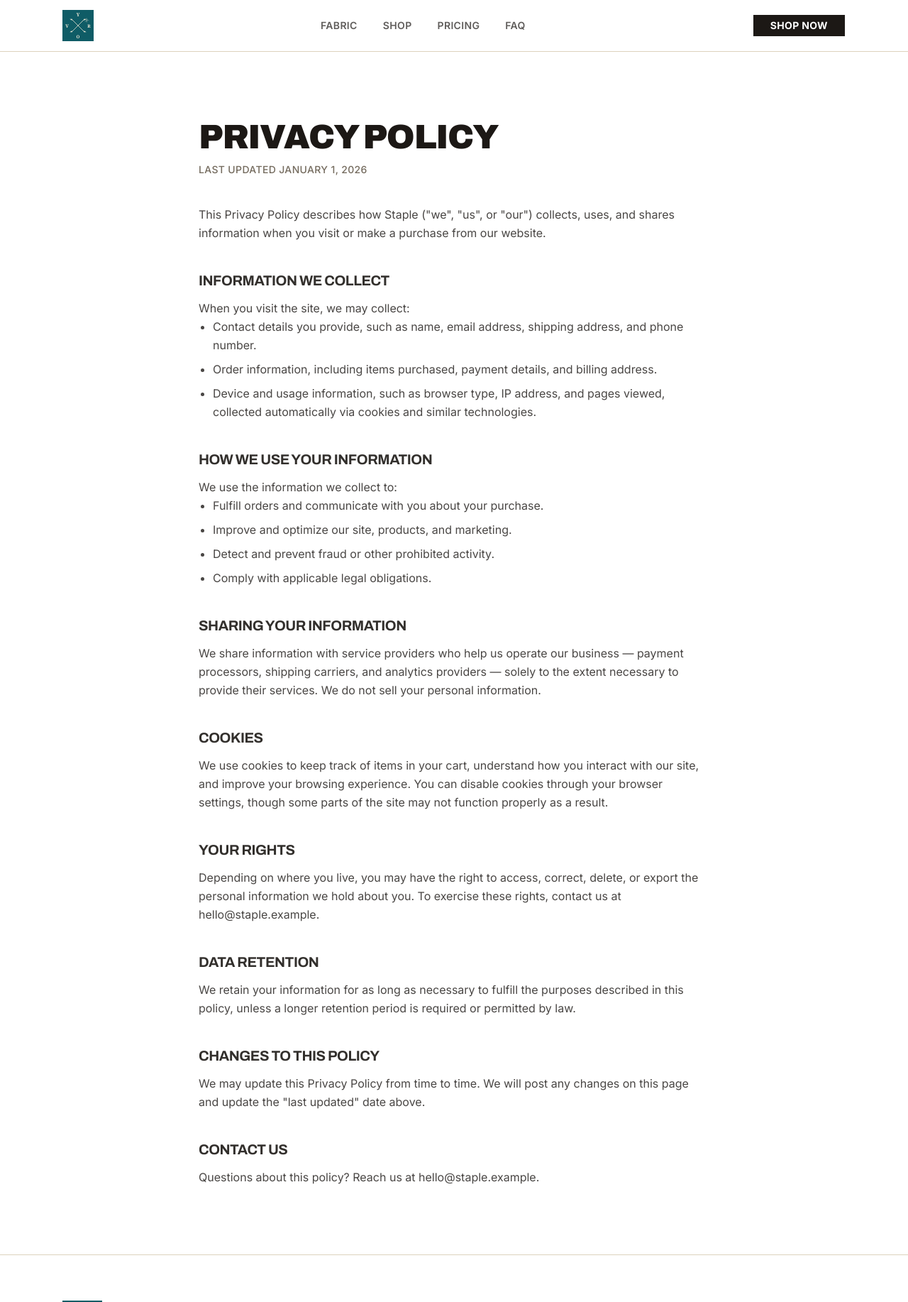
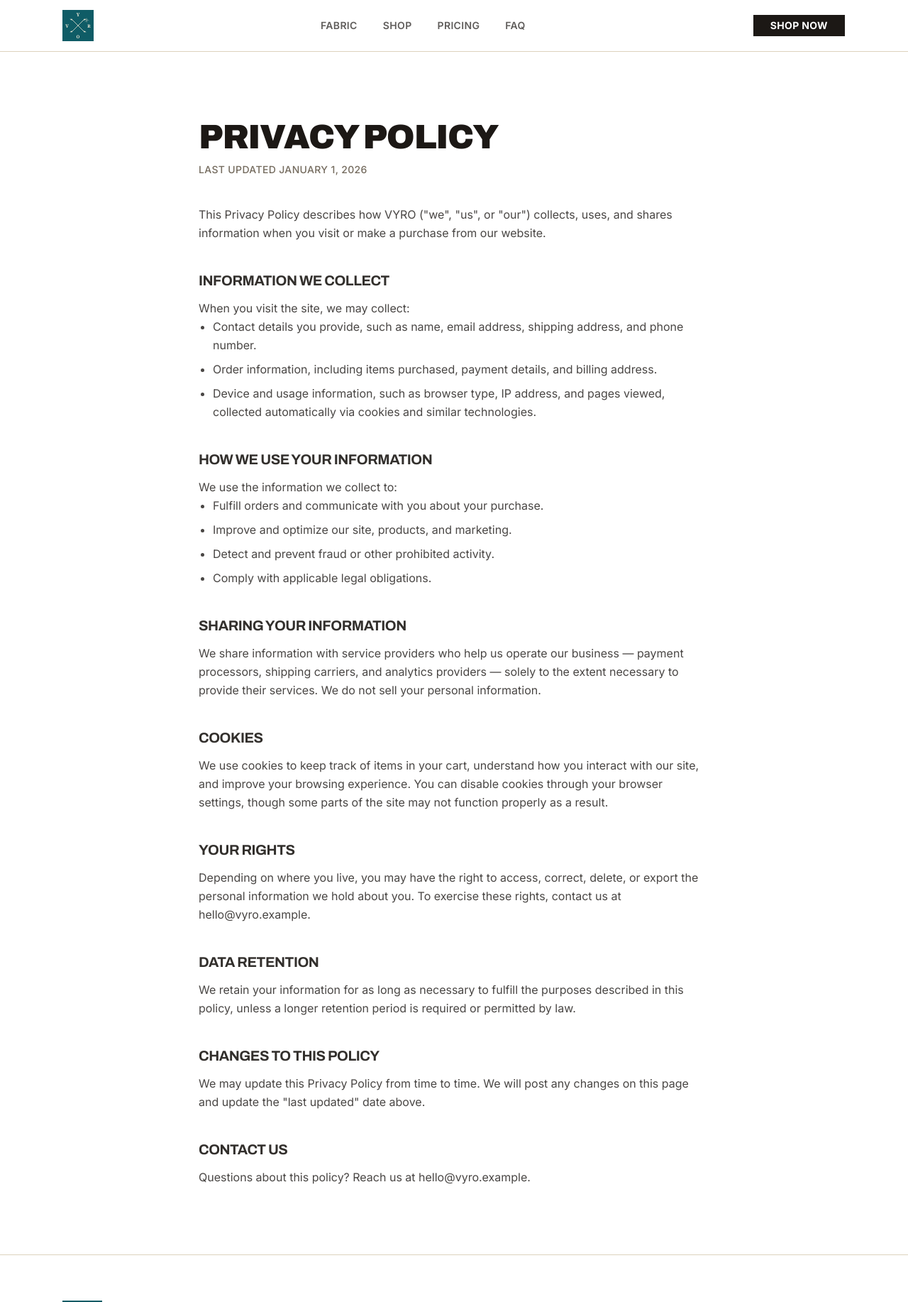
Before and after one commit to 2sloowwww/Vyro, a Next.js app: page /privacy in a window 1280 px wide. Shown: the top 1834 px of the page at 71% size. Built offline with nearby package versions, Linux system fonts and the light colour scheme.

Commit message:
Update privacy policy branding from Staple to VYRO

```diff
--- a/src/app/privacy/page.tsx
+++ b/src/app/privacy/page.tsx
@@ -2,8 +2,8 @@ import type { Metadata } from "next";
 import { LegalLayout } from "@/components/sections/legal-layout";
 
 export const metadata: Metadata = {
-  title: "Privacy Policy — Staple",
-  description: "How Staple collects, uses, and protects your information.",
+  title: "Privacy Policy — VYRO",
+  description: "How VYRO collects, uses, and protects your information.",
 };
 
 export default function PrivacyPage() {
@@ -11,7 +11,7 @@ export default function PrivacyPage() {
     <LegalLayout title="Privacy Policy" updated="January 1, 2026">
       <section>
         <p>
-          This Privacy Policy describes how Staple (&quot;we&quot;,
+          This Privacy Policy describes how VYRO (&quot;we&quot;,
           &quot;us&quot;, or &quot;our&quot;) collects, uses, and shares
           information when you visit or make a purchase from our website.
         </p>
@@ -74,7 +74,7 @@ export default function PrivacyPage() {
           Depending on where you live, you may have the right to access,
           correct, delete, or export the personal information we hold about
           you. To exercise these rights, contact us at
-          hello@staple.example.
+          hello@vyro.example.
         </p>
       </section>
 
@@ -99,7 +99,7 @@ export default function PrivacyPage() {
       <section>
         <h2>Contact us</h2>
         <p>
-          Questions about this policy? Reach us at hello@staple.example.
+          Questions about this policy? Reach us at hello@vyro.example.
         </p>
       </section>
     </LegalLayout>
```
